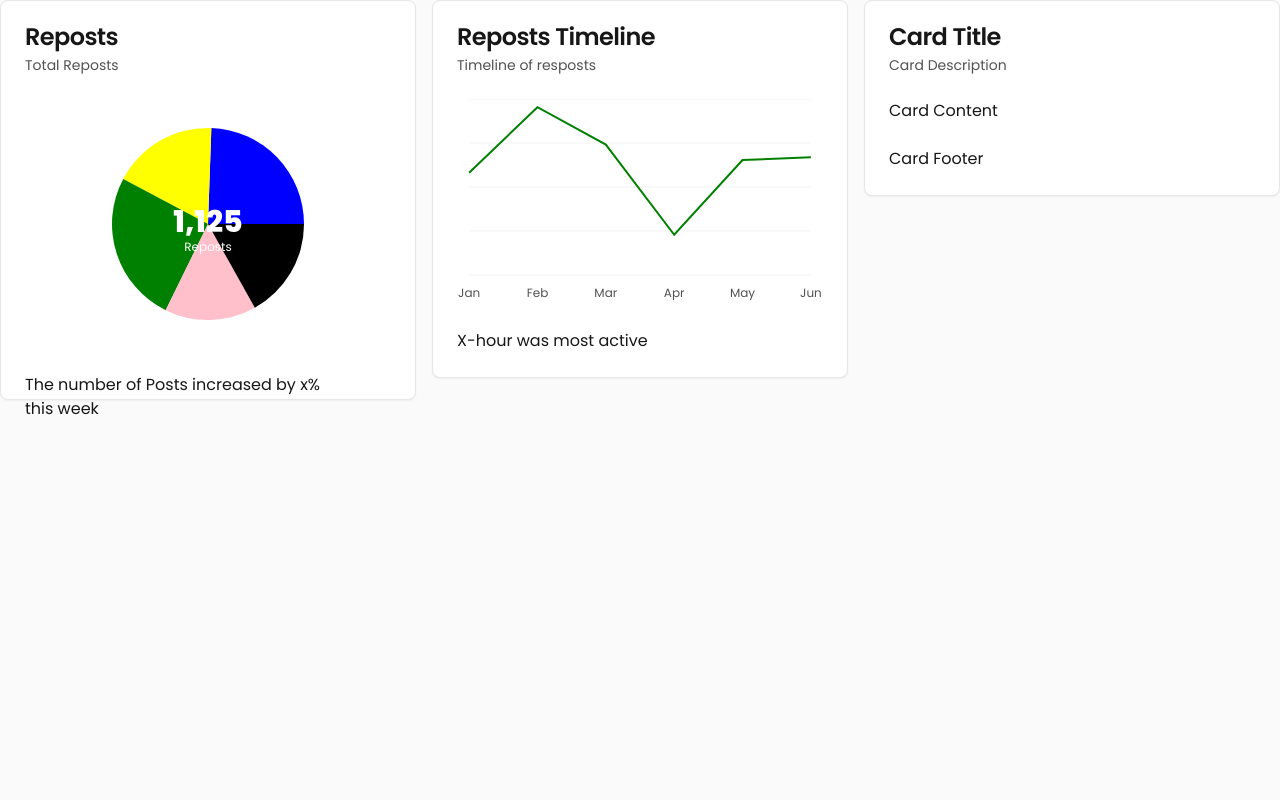
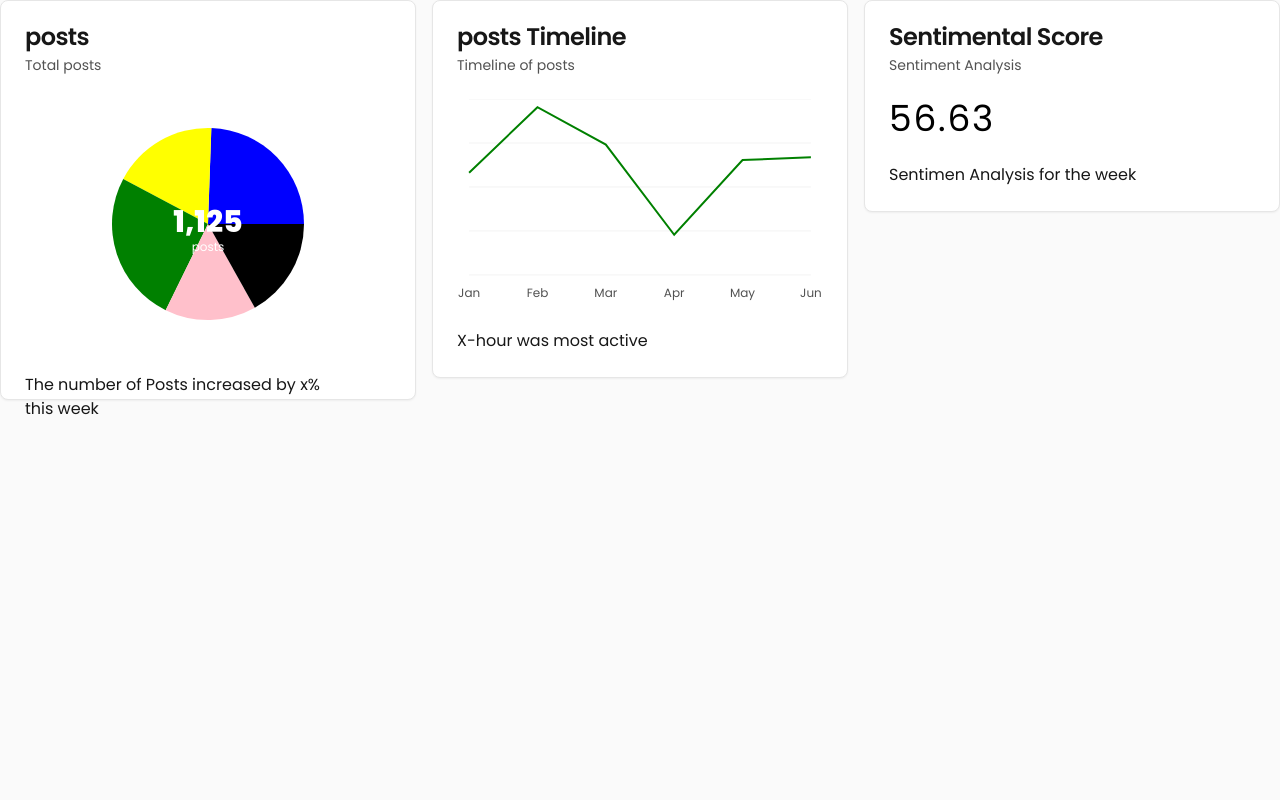
Before and after one commit to Gullak-Gang/Application, a Next.js app: page /dashboard in a window 1280 px wide. Shown: the top 800 px of the page. Built offline with nearby package versions, Linux system fonts and the light colour scheme.

Commit message:
number ticker added

```diff
--- a/src/app/dashboard/page.tsx
+++ b/src/app/dashboard/page.tsx
@@ -27,6 +27,7 @@ import {
   XAxis,
 } from "recharts";
 import React from "react";
+import NumberTicker from "@/components/ui/number-ticker";
 
 export const dynamic = "force-dynamic";
 const chartDataPie = [
@@ -47,10 +48,12 @@ const chartConfigPie = {
   safari: {
     label: "Safari",
     color: "yellow",
-  },  firefox: {
+  },
+  firefox: {
     label: "Firefox",
     color: "green",
-  },  edge: {
+  },
+  edge: {
     label: "Edge",
     color: "pink",
   },
@@ -75,18 +78,18 @@ export default async function Dashboard() {
     return chartDataPie.reduce((acc, curr) => acc + curr.visitors, 0);
   }, []);
   const chartData = [
-    { day: "Monday", Reposts: 186 },
-    { day: "Tuesday", Reposts: 205 },
-    { day: "Wednesday", Reposts: -207 },
-    { day: "Thursday", Reposts: 173 },
-    { day: "Friday", Reposts: -209 },
-    { day: "Saturday", Reposts: 214 },
-    { day: "Sunday", Reposts: 114 },
+    { day: "Monday", posts: 186 },
+    { day: "Tuesday", posts: 205 },
+    { day: "Wednesday", posts: -207 },
+    { day: "Thursday", posts: 173 },
+    { day: "Friday", posts: -209 },
+    { day: "Saturday", posts: 214 },
+    { day: "Sunday", posts: 114 },
   ];
 
   const chartConfigBar = {
     visitors: {
-      label: "Reposts",
+      label: "posts",
     },
   } satisfies ChartConfig;
   return (
@@ -96,8 +99,8 @@ export default async function Dashboard() {
           <div className="h-[400px]">
             <Card className="h-[400px]">
               <CardHeader>
-                <CardTitle>Reposts</CardTitle>
-                <CardDescription>Total Reposts</CardDescription>
+                <CardTitle>posts</CardTitle>
+                <CardDescription>Total posts</CardDescription>
               </CardHeader>
               <CardContent>
                 <ChartContainer
@@ -138,7 +141,7 @@ export default async function Dashboard() {
                                   y={(viewBox.cy || 0) + 24}
                                   className="fill-primary-foreground"
                                 >
-                                  Reposts
+                                  posts
                                 </tspan>
                               </text>
                             );
@@ -150,15 +153,15 @@ export default async function Dashboard() {
                 </ChartContainer>
               </CardContent>
               <CardFooter>
-              <p>The number of Posts increased by x% this week</p>
+                <p>The number of Posts increased by x% this week</p>
               </CardFooter>
             </Card>
           </div>
           <div className="h-[400px]">
             <Card>
               <CardHeader>
-                <CardTitle>Reposts Timeline</CardTitle>
-                <CardDescription>Timeline of resposts</CardDescription>
+                <CardTitle>posts Timeline</CardTitle>
+                <CardDescription>Timeline of posts</CardDescription>
               </CardHeader>
               <CardContent>
                 <ChartContainer config={chartConfigLinear}>
@@ -200,14 +203,16 @@ export default async function Dashboard() {
           <div className="h-[400px]">
             <Card>
               <CardHeader>
-                <CardTitle>Card Title</CardTitle>
-                <CardDescription>Card Description</CardDescription>
+                <CardTitle>Sentimental Score</CardTitle>
+                <CardDescription>Sentiment Analysis</CardDescription>
               </CardHeader>
               <CardContent>
-                <p>Card Content</p>
+                <p className="whitespace-pre-wrap text-4xl font-medium tracking-tighter text-black dark:text-white">
+                  <NumberTicker value={56.63} decimalPlaces={2} />
+                </p>
               </CardContent>
               <CardFooter>
-                <p>Card Footer</p>
+                <p>Sentimen Analysis for the week</p>
               </CardFooter>
             </Card>
           </div>
@@ -226,13 +231,13 @@ export default async function Dashboard() {
                     cursor={false}
                     content={<ChartTooltipContent hideLabel hideIndicator />}
                   />
-                  <Bar dataKey="Reposts">
+                  <Bar dataKey="posts">
                     <LabelList position="top" dataKey="day" fillOpacity={1} />
                     {chartData.map((item) => (
                       <Cell
                         key={item.day}
                         fill={
-                          item.Reposts > 0
+                          item.posts > 0
                             ? "hsl(var(--chart-1))"
                             : "hsl(var(--chart-2))"
                         }
@@ -257,5 +262,5 @@ export default async function Dashboard() {
   );
 }
 
-//total reposts
+//total posts
 // timeline of data from a specifc
--- /dev/null
+++ b/src/components/ui/number-ticker.tsx
@@ -0,0 +1,58 @@
+"use client";
+
+import { useEffect, useRef } from "react";
+import { useInView, useMotionValue, useSpring } from "framer-motion";
+
+import { cn } from "@/lib/utils";
+
+export default function NumberTicker({
+  value,
+  direction = "up",
+  delay = 0,
+  className,
+  decimalPlaces = 0,
+}: {
+  value: number;
+  direction?: "up" | "down";
+  className?: string;
+  delay?: number; // delay in s
+  decimalPlaces?: number;
+}) {
+  const ref = useRef<HTMLSpanElement>(null);
+  const motionValue = useMotionValue(direction === "down" ? value : 0);
+  const springValue = useSpring(motionValue, {
+    damping: 60,
+    stiffness: 100,
+  });
+  const isInView = useInView(ref, { once: true, margin: "0px" });
+
+  useEffect(() => {
+    isInView &&
+      setTimeout(() => {
+        motionValue.set(direction === "down" ? 0 : value);
+      }, delay * 1000);
+  }, [motionValue, isInView, delay, value, direction]);
+
+  useEffect(
+    () =>
+      springValue.on("change", (latest) => {
+        if (ref.current) {
+          ref.current.textContent = Intl.NumberFormat("en-US", {
+            minimumFractionDigits: decimalPlaces,
+            maximumFractionDigits: decimalPlaces,
+          }).format(Number(latest.toFixed(decimalPlaces)));
+        }
+      }),
+    [springValue, decimalPlaces],
+  );
+
+  return (
+    <span
+      className={cn(
+        "inline-block tabular-nums text-black dark:text-white tracking-wider",
+        className,
+      )}
+      ref={ref}
+    />
+  );
+}
```
Also changed, not shown: 2 other files (tests, documents, lock files or other folders).
